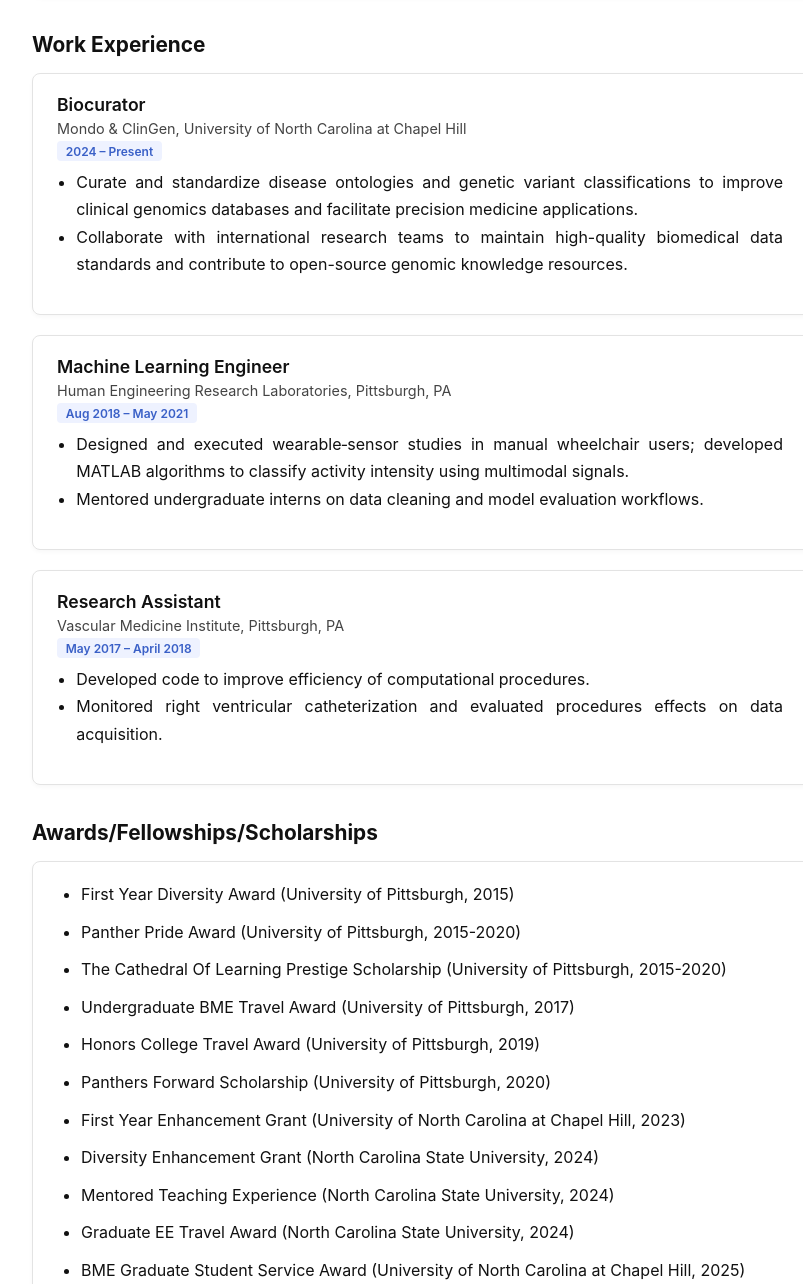
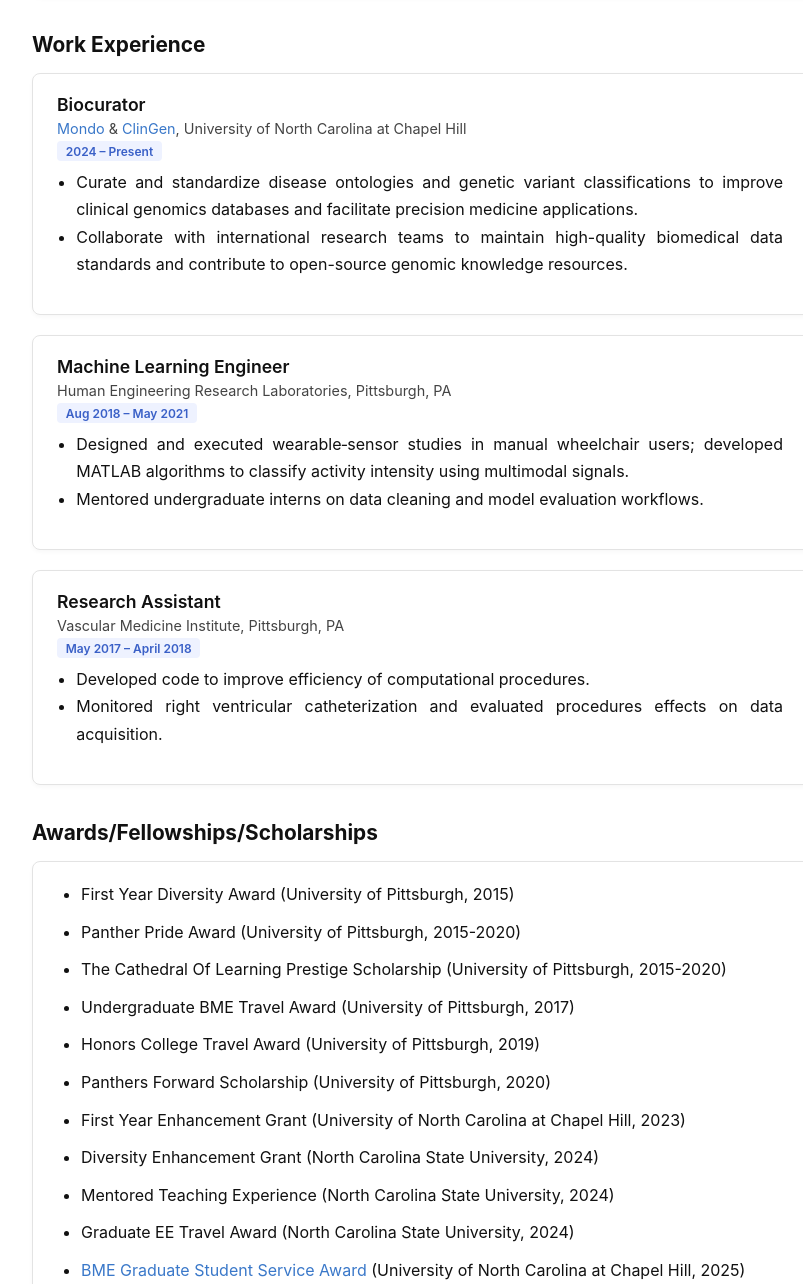
Before and after one commit to yshwetar/yousifshwetar.github.io, a plain HTML site: page cv.html in a window 1280 px wide. Shown: the part 1056-2340 px from the top of the page, 158-961 px from the left. Drawn offline with Linux system fonts and the light colour scheme.

Commit message:
Update cv.html

```diff
--- a/cv.html
+++ b/cv.html
@@ -173,7 +173,7 @@
               Biocurator
             </div>
             <div class="item-details">
-              Mondo & ClinGen, University of North Carolina at Chapel Hill
+              <a href="https://tislab.org/members/yousif-shwetar.html" target="_blank">Mondo</a> & <a href="https://clinicalgenome.org/about/people/staff/shwetar-9932" target="_blank">ClinGen</a>, University of North Carolina at Chapel Hill
             </div>
             <div class="item-meta"><span class="tag">2024 – Present</span></div>
             <ul style="margin-top: 0.5rem; padding-left: 1.2rem;">
@@ -237,7 +237,7 @@
           <li>Diversity Enhancement Grant (North Carolina State University, 2024)</li>
           <li>Mentored Teaching Experience (North Carolina State University, 2024)</li>
           <li>Graduate EE Travel Award (North Carolina State University, 2024)</li>
-          <li>BME Graduate Student Service Award (University of North Carolina at Chapel Hill, 2025)</li>
+          <li><a href="https://bme.unc.edu/2025/04/graduate-student-service-award-recipients-recognized-for-outstanding-contributions/" target="_blank">BME Graduate Student Service Award</a> (University of North Carolina at Chapel Hill, 2025)</li>
           <li>Graduate BME Student Travel Award (University of North Carolina at Chapel Hill, x2, 2024 & 2025)</li>
           <li>UNC Graduate School Travel Grant (University of North Carolina at Chapel Hill, 2025)</li>
           <li>International Society of Clinical Electrophysiology of Vision Student Scholarship (ISCEV, 2025)</li>
```
